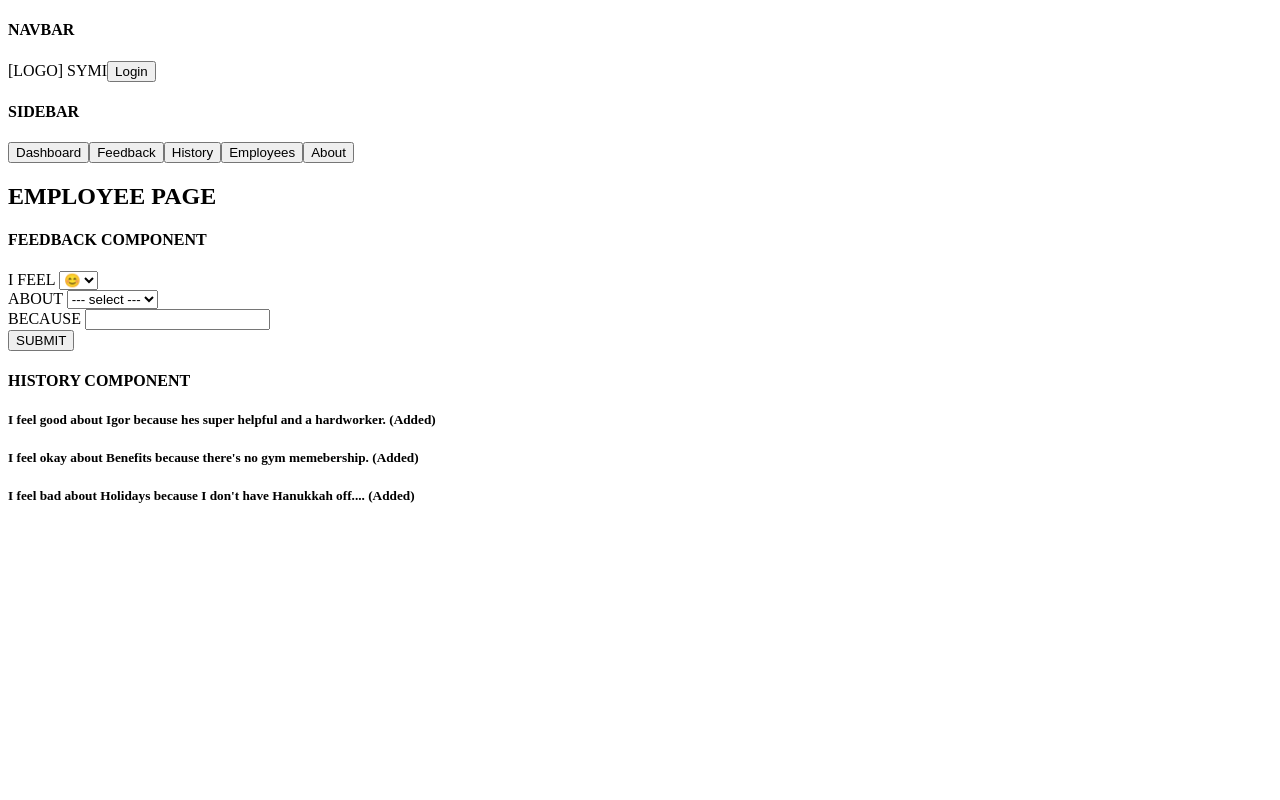
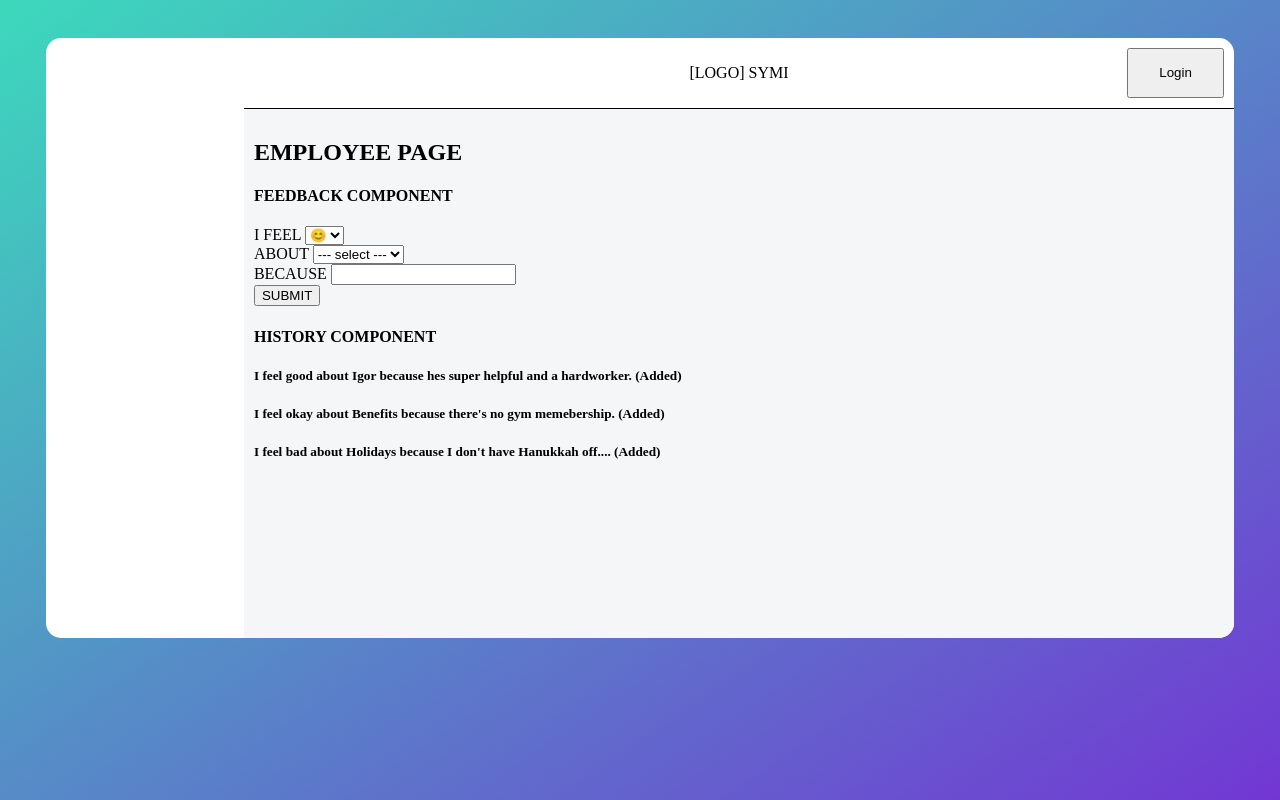
Before and after one commit to project-symi/frontend-symi, a Next.js app: page /employee in a window 1280 px wide. Built offline with nearby package versions, Linux system fonts and the light colour scheme.

Commit message:
basic styling and component  grid layout

```diff
--- a/components/Layout.js
+++ b/components/Layout.js
@@ -1,12 +1,11 @@
-import Sidebar from './Sidebar';
 import Navbar from './Navbar';
 import PropTypes from 'prop-types';
+import '../styles/App.css';
 
 const Layout = props => (
-  <div>
+  <div className="layout">
     <Navbar />
-    <Sidebar />
-    {props.children}
+    <div id="page">{props.children}</div>
   </div>
 );
 
--- a/components/Navbar.js
+++ b/components/Navbar.js
@@ -10,9 +10,13 @@ export default class Navbar extends React.Component {
 
   render() {
     return (
-      <div>
-        <h4>NAVBAR</h4>[LOGO] SYMI
-        {this.state.loggedIn ? <button>Logout</button> : <button>Login</button>}
+      <div id="navbar">
+        <p id="logo">[LOGO] SYMI</p>
+        {this.state.loggedIn ? (
+          <button id="login">Logout</button>
+        ) : (
+          <button id="login">Login</button>
+        )}
       </div>
     );
   }
--- a/components/Sidebar.js
+++ b/components/Sidebar.js
@@ -10,8 +10,7 @@ export default class Sidebar extends React.Component {
 
   render() {
     return (
-      <div>
-        <h4>SIDEBAR</h4>
+      <div id="sidebar">
         {/* CEO VIEW */}
         <Link href="/ceo">
           <button> Dashboard </button>
--- a/pages/about.js
+++ b/pages/about.js
@@ -1,4 +1,5 @@
 /* eslint-disable react/no-unescaped-entities */
+
 import Layout from '../components/Layout';
 
 export default class Ceo extends React.Component {
--- /dev/null
+++ b/styles/App.css
@@ -0,0 +1,58 @@
+html {
+     height: 100%;
+     background: rgb(114, 55, 211);
+     background: linear-gradient(326deg, rgba(114, 55, 211, 1) 0%, rgba(60, 217, 188, 1) 100%);
+     -webkit-background-size: cover;
+     -moz-background-size: cover;
+     -o-background-size: cover;
+     background-size: cover;
+     background-repeat: no-repeat;
+}
+
+.layout {
+     display: grid;
+     grid-template-columns: 1fr 5fr;
+     grid-template-rows: 1fr 9fr;
+     grid-column-gap: 0px;
+     grid-row-gap: 0px;
+     grid-template-areas:
+          "sidebar navbar"
+          "sidebar page";
+     border: 0px solid;
+     border-radius: 15px;
+     margin: 3%;
+     max-height: 600px;
+     background-color: white;
+}
+
+#navbar {
+     grid-area: navbar;
+     display: grid;
+     grid-template-columns: 1fr 8fr 1fr;
+     grid-template-areas: "_ logo login";
+     padding: 10px;
+     text-align: center;
+     border-bottom: 1px solid;
+}
+
+#logo {
+     grid-area: logo;
+}
+
+#login {
+     grid-area: login;
+}
+
+#sidebar {
+     grid-area: sidebar;
+     display: flex;
+     flex-direction: column;
+     padding: 10px;
+}
+
+#page {
+     grid-area: page;
+     padding: 10px;
+     background-color: #F5F6F8;
+     border-radius: 0px 0px 15px 0px;
+}
```
Also changed, not shown: pages/admin.js (line endings or trailing spaces).
